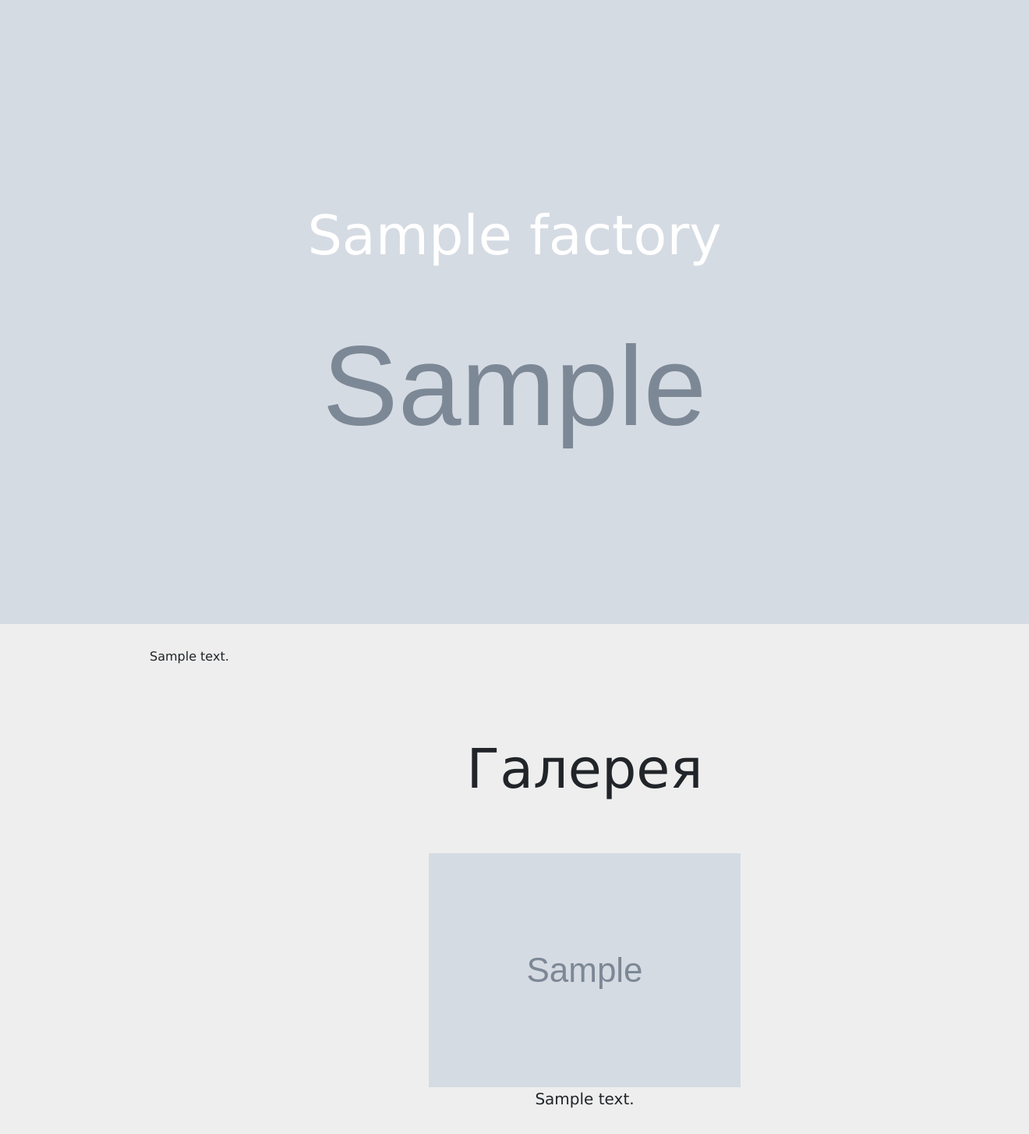
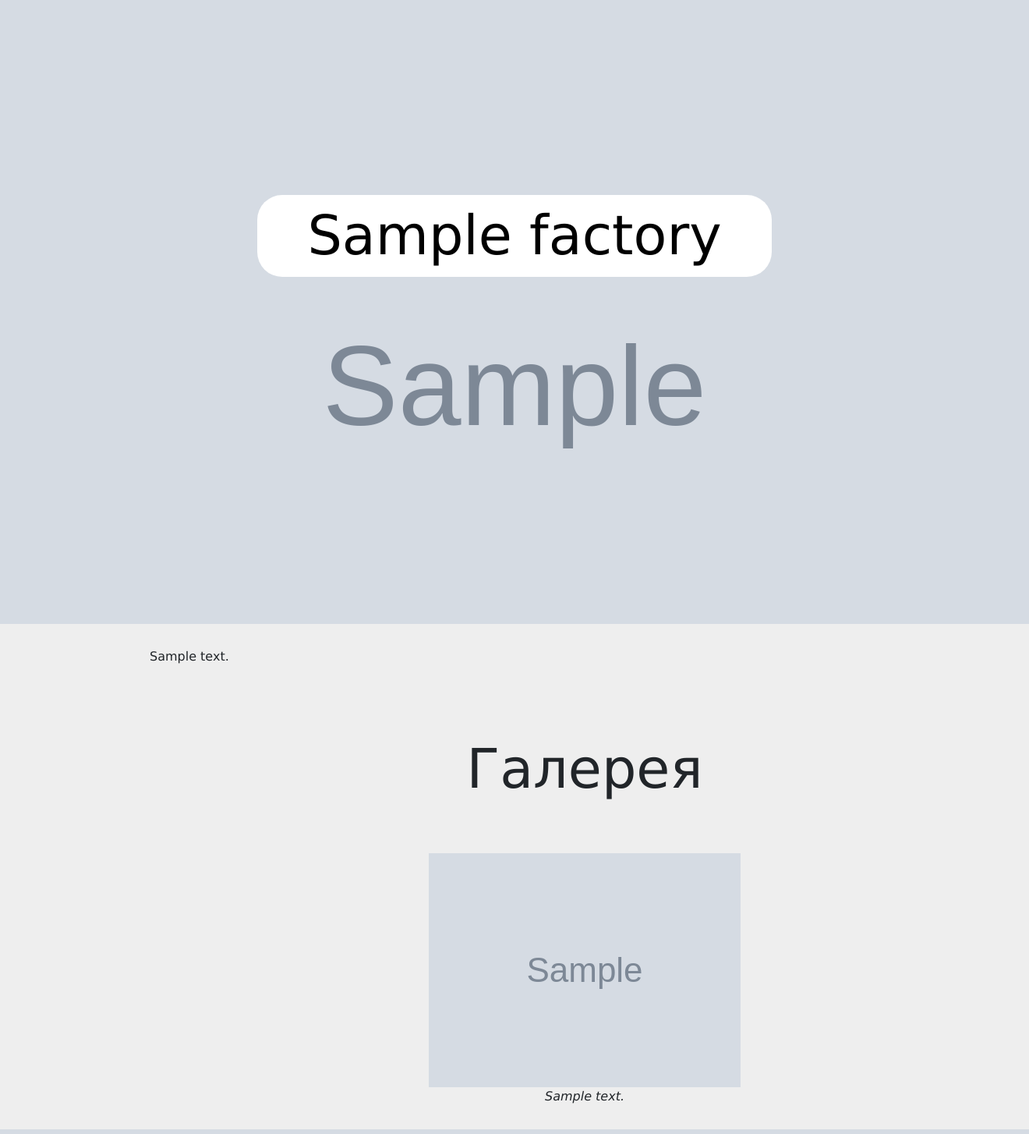
Before and after one commit to Gadzet005/HistoryProject, a Django app: page /factory/1/ in a window 1320 px wide. Shown: the part 64-1518 px from the top of the page at 78% size. Run offline with Django 4.2, Linux system fonts and the light colour scheme; tables that the repository leaves empty hold one stand-in row (values such as "Sample post"); grey boxes marked "Sample" are stand-in pictures.

Commit message:
пару изменений в дизайне

```diff
--- a/Project/templates/main/article.html
+++ b/Project/templates/main/article.html
@@ -4,7 +4,7 @@
 
 {% block content %}
 <div class="container mt-5">
-    <h1 class="text-center">{{ article.title }}</h1>
+    <h1 class="text-center mb-5">{{ article.title }}</h1>
     {{ article.text|safe }}
 
     <div class="my-5 d-flex justify-content-between">
--- a/Project/templates/main/factory.html
+++ b/Project/templates/main/factory.html
@@ -14,7 +14,7 @@
 
 	<div class="header" style="background-image: url('{{ factory.image.url }}');">
 		<div class="header-title">
-			<div class="title">{{ factory.name }}</div>
+			<div class="title bg-white mx-auto w-50 rounded-5 text-black">{{ factory.name }}</div>
 		</div>
 	</div>
 
@@ -27,7 +27,7 @@
 			{% for picture in factory.pictures.all %}
 				<img class="foto" src="{{ picture.image.url }}" alt="фото">
 				{% if picture.text %}
-				<div class="signature">{{ picture.text }}</div>
+				<p class="fst-italic fs-6">{{ picture.text }}</p>
 				{% endif %}
 			{% endfor %}
 		</div>
```
